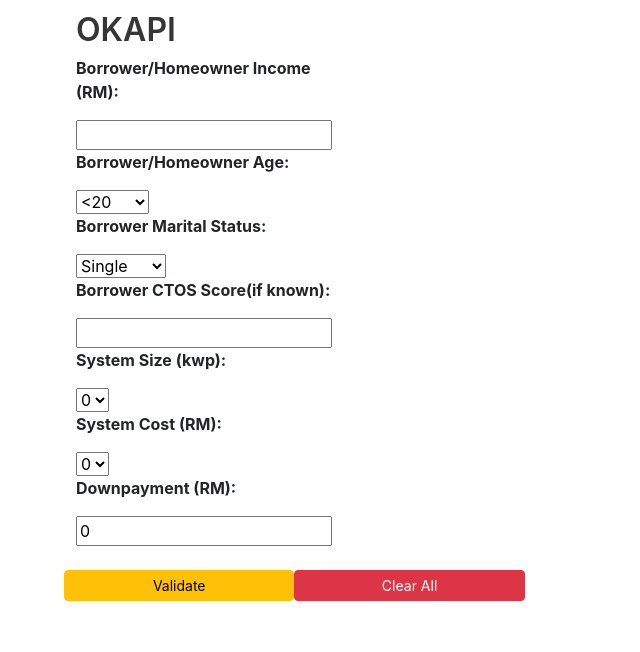
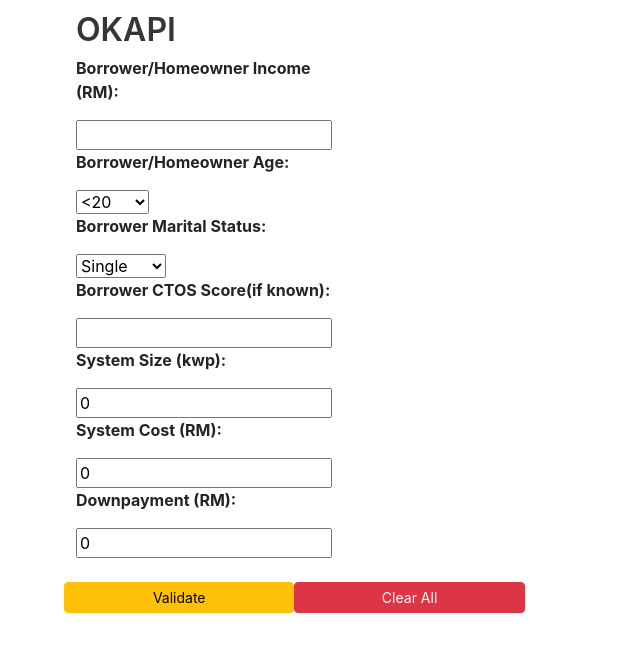
Before and after one commit to iolumbaram/OkAPIDev, a React (Create React App) app in the folder react-app/: page /loancal in a window 1280 px wide. Shown: the top 652 px of the page, without its empty margins (0-640 px from the left). Built offline with nearby package versions, Linux system fonts and the light colour scheme.

Commit message:
feat: using external pmt cal & changed input fields to text for  size,cost

```diff
--- a/react-app/package.json
+++ b/react-app/package.json
@@ -29,6 +29,7 @@
     "axios": "^0.21.4",
     "bootstrap": "^5.2.0",
     "bulma": "^0.9.2",
+    "formula-pmt": "^1.0.1",
     "node-sass": "^5.0.0",
     "react": "^17.0.2",
     "react-bootstrap": "^2.3.1",
--- a/react-app/src/LoanCalPage.js
+++ b/react-app/src/LoanCalPage.js
@@ -6,7 +6,6 @@ import Col from 'react-bootstrap/Col'
 import './index.css';
 import Button from 'react-bootstrap/Button';
 import { NavLink } from 'react-router-dom';
-import axios from 'axios';
 
 import { ToastContainer, toast } from 'react-toastify';
 import 'react-toastify/dist/ReactToastify.css';
@@ -26,7 +25,8 @@ class About extends React.Component {
         downpayment: 0
       },
       ui: {
-        isInputFieldsValid: false
+        isInputFieldsValid: false,
+        isNumber: true
       }
     };
 
@@ -58,7 +58,6 @@ class About extends React.Component {
       } else if (value === '') {
         return false;
       }
-
       return true;
     });
 
@@ -69,7 +68,7 @@ class About extends React.Component {
     });
 
     if (!isInputFieldsValid) {
-      toast.warning('Please fill up the form');
+      toast.warning('Please fill up the form: ' + this.state.ui.isNumber);
     }
   }
 
@@ -80,8 +79,17 @@ class About extends React.Component {
         [event.target.name]: event.target.value
       }
     }));
+
+    if(event.target.id == 'income' && !isNaN(event.target.value)){
+      this.setState({
+        ui: {
+          isNumber: true,
+        }
+      });
+    }
+
+
   }
-
 
   handleDropDown(event) {
     this.setState(prevState => ({
@@ -92,23 +100,10 @@ class About extends React.Component {
     }));
   }
 
-
   handleCalculate(event) {
     event.preventDefault();
 
-    const userObject = {
-      income: this.state.values.income,
-      age: this.state.values.age,
-      martial_status: this.state.values.martial_status,
-      ctos: this.state.values.ctos,
-      size: this.state.values.size,
-      cost: this.state.values.cost,
-      downpayment: this.state.values.downpayment,
-    };
-
-    axios.post('http://localhost:4000/userform/submit', userObject);
   }
-
 
   handleClearAll(event) {
     event.preventDefault();
@@ -116,6 +111,9 @@ class About extends React.Component {
 
   render() {
     const isInputFieldsValid = this.state.ui.isInputFieldsValid;
+    // const isNumber = this.state.ui.isNumber; // set false as initial value
+
+
     return <Container>
       <Row>
         <Col>
@@ -129,7 +127,10 @@ class About extends React.Component {
           <Row xs={2} md={4} lg={10}>
             <label>
               <p className="fw-bold"> Borrower/Homeowner Income (RM): </p>
-              <input type="text" onChange={this.handleChange} name="income" value={this.state.values.income} />
+              <input id='income'
+              // style={{color: isNumber ? '' : 'red'}}
+
+              type="text" onChange={this.handleChange} name="income" value={this.state.values.income} />
             </label>
           </Row>
           <Row xs={2} md={4} lg={10}>
@@ -169,22 +170,24 @@ class About extends React.Component {
           <Row xs={2} md={4} lg={10}>
             <label>
               <p className="fw-bold">  System Size (kwp): </p>
-              <select name="size" value={this.state.values.size} onChange={this.handleDropDown}>
+              <input type="text" onChange={this.handleChange} name="size" value={this.state.values.size} />
+              {/* <select name="size" value={this.state.values.size} onChange={this.handleDropDown}>
                 <option value="0">0</option>
                 <option value="1">1</option>
                 <option value="2">2</option>
-              </select>
+              </select> */}
               {/* <input type="text" onChange={this.handleChange} name="size" value={this.state.values.size} /> */}
             </label>
           </Row>
           <Row xs={2} md={4} lg={10}>
             <label>
               <p className="fw-bold"> System Cost (RM): { } </p>
-              <select name="cost" value={this.state.values.cost} onChange={this.handleDropDown}>
+              <input type="text" onChange={this.handleChange} name="cost" value={this.state.values.cost} />
+              {/* <select name="cost" value={this.state.values.cost} onChange={this.handleDropDown}>
                 <option value="0">0</option>
                 <option value="1">1</option>
                 <option value="2">2</option>
-              </select>
+              </select> */}
               {/* <input type="text" onChange={this.handleChange} name="cost" value={this.state.values.cost} /> */}
             </label>
           </Row>
--- a/react-app/src/LoanCalResultPage.js
+++ b/react-app/src/LoanCalResultPage.js
@@ -5,14 +5,18 @@ import Row from 'react-bootstrap/Row'
 import Col from 'react-bootstrap/Col'
 import './index.css';
 import Button from 'react-bootstrap/Button';
+import axios from 'axios';
+
+var pmt = require('formula-pmt');
+
 
 const EIR_APR = 8 / 100; //percentage
 const INSTALMENT_TENOR_YEARS = 10; //number
 
 const kwP_TO_MONTHLY_kwH_RATIO = 111.630036630037; //number
 
-const SST = 6 / 100; //percentage
-const KWTBB = 1.60 / 100; //percentage
+const SST = 6 ; //percentage
+const KWTBB = 1.60 ; //percentage
 
 class About extends React.Component {
   constructor(props) {
@@ -37,7 +41,7 @@ class About extends React.Component {
 
     this.handleChange = this.handleChange.bind(this);
     this.handleDropDown = this.handleDropDown.bind(this);
-    this.handleCalculate = this.handleCalculate.bind(this);
+    this.handleSubmit = this.handleSubmit.bind(this);
     this.handleClearAll = this.handleClearAll.bind(this);
     this.getResidentialTariffTier = this.getResidentialTariffTier.bind(this);
     this.calculate = this.calculate.bind(this);
@@ -90,8 +94,12 @@ class About extends React.Component {
     //calculate field B : Monthly Instalment (RM) ROUND(-PMT(C10/12,K4*12,J4),0)
     //Payment = pv* apr/12*(1+apr/12)^(nper*12)/((1+apr/12)^(nper*12)-1)
     let financed_amount_pv = userSystemInputData['totalCost'] - userSystemInputData['upfrontPayment'];
+    console.log('financed_amount_pv: ' + financed_amount_pv);
+    console.log(Math.pow(2, 3));
 
-    let monthly_instalment_rm = financed_amount_pv * EIR_APR / 12 * ( 1 + EIR_APR / 12 ) ^ (INSTALMENT_TENOR_YEARS * 12)/((1 + EIR_APR / 12) ^ (INSTALMENT_TENOR_YEARS * 12) - 1);
+    let monthly_instalment_rm = Math.ceil(-1 * pmt( EIR_APR / 12, INSTALMENT_TENOR_YEARS * 12, financed_amount_pv));
+
+    //let monthly_instalment_rm = Math.pow(financed_amount_pv * EIR_APR / 12 * ( 1 + EIR_APR / 12 ), (INSTALMENT_TENOR_YEARS * 12)/( Math.pow((1 + EIR_APR / 12) ^ (INSTALMENT_TENOR_YEARS * 12)) - 1));
 
     //calculate field A
     let monthly_kwh = userSystemInputData['systemSize'] * kwP_TO_MONTHLY_kwH_RATIO;
@@ -129,8 +137,20 @@ class About extends React.Component {
     }));
   }
 
-  handleCalculate(event) {
+  handleSubmit(event) {
     event.preventDefault();
+
+    const userObject = {
+      income: this.state.values.income,
+      age: this.state.values.age,
+      martial_status: this.state.values.martial_status,
+      ctos: this.state.values.ctos,
+      size: this.state.values.size,
+      cost: this.state.values.cost,
+      downpayment: this.state.values.downpayment,
+    };
+
+    axios.post('http://localhost:4000/userform/submit', userObject);
   }
 
 
@@ -149,7 +169,7 @@ class About extends React.Component {
       </Row>
 
       <Row>
-        <form onSubmit={this.handleCalculate}>
+        <form>
           <Row xs={2} md={4} lg={10}>
             <label>
             <p className="fw-bold"> Estimated Monthly TNB Bill Savings (RM): </p>
@@ -171,25 +191,25 @@ class About extends React.Component {
           <Row xs={2} md={4} lg={10}>
             <label>
             <p className="fw-bold"> Customer Name: </p>
-              <input type="text" onChange={this.handleChange} name="ctos" value={this.state.values.ctos} />
+              <input type="text" onChange={this.handleChange} name="customername" />
             </label>
           </Row>
           <Row xs={2} md={4} lg={10}>
             <label>
             <p className="fw-bold"> Contact Number: </p>
-              <input type="text" onChange={this.handleChange} name="size" value={this.state.values.size} />
+              <input type="text" onChange={this.handleChange} name="customernumber" />
             </label>
           </Row>
           <Row xs={2} md={4} lg={10}>
             <label>
             <p className="fw-bold"> Address: </p>
-              <input type="text" onChange={this.handleChange} name="cost" value={this.state.values.cost} />
+              <input type="text" onChange={this.handleChange} name="customeraddress"  />
             </label>
           </Row>
           <br />
 
           <Row xs={2} md={4} lg={5}>
-            <Button variant="success" size="sm" onClick={this.handleCalculate}>Send To Okapi</Button>{' '}
+            <Button variant="success" size="sm" onClick={this.handleSubmit}>Send To Okapi</Button>{' '}
           </Row>
         </form>
       </Row>
```
Also changed, not shown: 1 other file (tests, documents, lock files or other folders).
